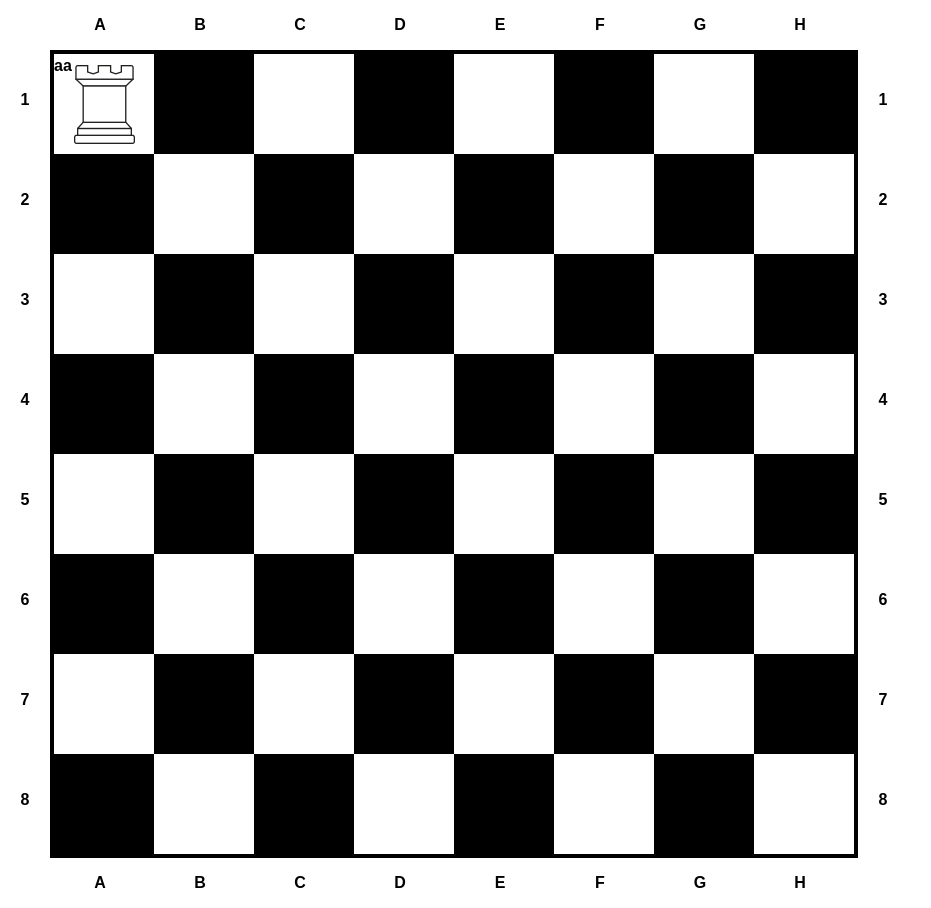
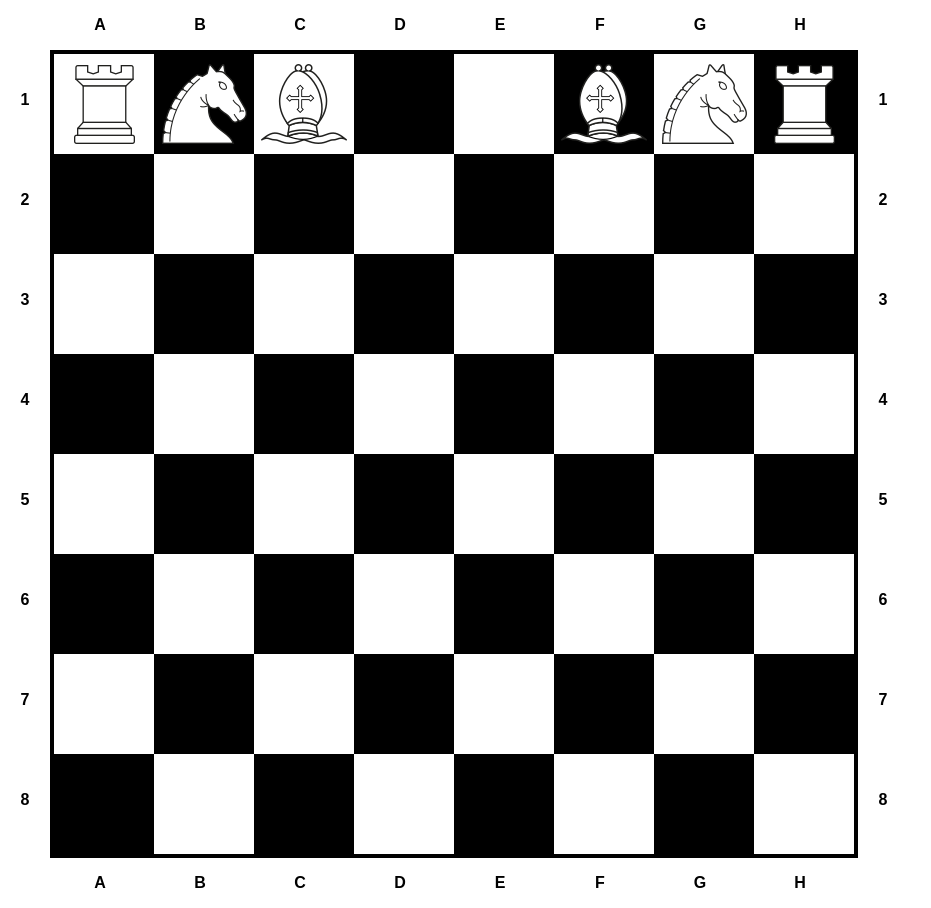
Before and after one commit to mkrawczykowski/wbpack-szachownica, a website built with webpack: page src/index.html in a window 1280 px wide. Shown: the whole page, without its empty margins (0-931 px from the left). Built offline with nearby package versions, Linux system fonts and the light colour scheme.

Commit message:
First auto-generated pieces on board (but no field highlight on hover)

```diff
--- a/src/js/app.js
+++ b/src/js/app.js
@@ -20,7 +20,7 @@ import '../scss/app.scss';
 import lettersHtml from './generate-letters.js';
 import numbersHtml from './generate-numbers.js';
 import chessBoardHtml from './generate-chess-board.js';
-import setPiecesOnChessBoard from './class-pieces.js';
+import { setPiecesOnChessBoard, stylesFromPositions } from './class-pieces.js';
 import { PIECESONCHESSBOARD } from './constants.js';
 
 let gameArea = document.getElementsByClassName('game-border');
@@ -32,7 +32,7 @@ let numbersRight = document.getElementsByClassName('chess-board__numbers--right'
 document.addEventListener("DOMContentLoaded", function () {
 
   let gameAreaFirst = gameArea[0];
-  gameAreaFirst.innerHTML = chessBoardHtml + '<div class="game-border__piece-test">aa</div>';
+  gameAreaFirst.innerHTML = chessBoardHtml;
 
   let lettersTopFirst = lettersTop[0];
   lettersTopFirst.innerHTML = lettersHtml;
@@ -53,7 +53,13 @@ document.addEventListener("DOMContentLoaded", function () {
     }
 
   };
+
+
+  setPiecesOnChessBoard();
+  console.log(PIECESONCHESSBOARD);
+
+  for (const property in PIECESONCHESSBOARD) {
+    console.log(`${property}: `);
+    gameAreaFirst.innerHTML += `<div class="game-border__${PIECESONCHESSBOARD[property].type}-${PIECESONCHESSBOARD[property].color}"` + stylesFromPositions(`${PIECESONCHESSBOARD[property].col}`, `${PIECESONCHESSBOARD[property].row}`) + "></div>";
+  }
 });
-
-setPiecesOnChessBoard();
-console.log(PIECESONCHESSBOARD);
--- a/src/js/class-pieces.js
+++ b/src/js/class-pieces.js
@@ -1,4 +1,4 @@
-import { LETTERS, NUMBERS, PIECESONCHESSBOARD } from './constants.js';
+import { PIECESONCHESSBOARD } from './constants.js';
 
 class Piece {
   constructor(type, color, col, row) {
@@ -7,10 +7,9 @@ class Piece {
     this.row = row;
     this.col = col;
   }
-
 }
 
-export default function setPiecesOnChessBoard() {
+function setPiecesOnChessBoard() {
   //white pieces are generated first
 
   //wieża
@@ -47,30 +46,60 @@ export default function setPiecesOnChessBoard() {
   //black pieces
 
   //wieża
-  PIECESONCHESSBOARD.A8 = new Piece('rook', 'white', 'A', 8);
-  PIECESONCHESSBOARD.H8 = new Piece('rook', 'white', 'H', 8);
+  PIECESONCHESSBOARD.A8 = new Piece('rook', 'black', 'A', 8);
+  PIECESONCHESSBOARD.H8 = new Piece('rook', 'black', 'H', 8);
 
   //skoczek
-  PIECESONCHESSBOARD.B8 = new Piece('knight', 'white', 'B', 8);
-  PIECESONCHESSBOARD.G8 = new Piece('knight', 'white', 'G', 8);
+  PIECESONCHESSBOARD.B8 = new Piece('knight', 'black', 'B', 8);
+  PIECESONCHESSBOARD.G8 = new Piece('knight', 'black', 'G', 8);
 
   //goniec
-  PIECESONCHESSBOARD.C8 = new Piece('bishop', 'white', 'C', 8);
-  PIECESONCHESSBOARD.F8 = new Piece('bishop', 'white', 'F', 8);
+  PIECESONCHESSBOARD.C8 = new Piece('bishop', 'black', 'C', 8);
+  PIECESONCHESSBOARD.F8 = new Piece('bishop', 'black', 'F', 8);
 
   //król
-  PIECESONCHESSBOARD.D8 = new Piece('king', 'white', 'D', 8);
+  PIECESONCHESSBOARD.D8 = new Piece('king', 'black', 'D', 8);
 
   //królowa
-  PIECESONCHESSBOARD.E8 = new Piece('queen', 'white', 'E', 8);
+  PIECESONCHESSBOARD.E8 = new Piece('queen', 'black', 'E', 8);
 
   //piony
-  PIECESONCHESSBOARD.A7 = new Piece('pawn', 'white', 'A', 7);
-  PIECESONCHESSBOARD.B7 = new Piece('pawn', 'white', 'B', 7);
-  PIECESONCHESSBOARD.C7 = new Piece('pawn', 'white', 'C', 7);
-  PIECESONCHESSBOARD.D7 = new Piece('pawn', 'white', 'D', 7);
-  PIECESONCHESSBOARD.E7 = new Piece('pawn', 'white', 'E', 7);
-  PIECESONCHESSBOARD.F7 = new Piece('pawn', 'white', 'F', 7);
-  PIECESONCHESSBOARD.G7 = new Piece('pawn', 'white', 'G', 7);
-  PIECESONCHESSBOARD.H7 = new Piece('pawn', 'white', 'H', 7);
+  PIECESONCHESSBOARD.A7 = new Piece('pawn', 'black', 'A', 7);
+  PIECESONCHESSBOARD.B7 = new Piece('pawn', 'black', 'B', 7);
+  PIECESONCHESSBOARD.C7 = new Piece('pawn', 'black', 'C', 7);
+  PIECESONCHESSBOARD.D7 = new Piece('pawn', 'black', 'D', 7);
+  PIECESONCHESSBOARD.E7 = new Piece('pawn', 'black', 'E', 7);
+  PIECESONCHESSBOARD.F7 = new Piece('pawn', 'black', 'F', 7);
+  PIECESONCHESSBOARD.G7 = new Piece('pawn', 'black', 'G', 7);
+  PIECESONCHESSBOARD.H7 = new Piece('pawn', 'black', 'H', 7);
+
 }
+
+function stylesFromPositions(col, row) {
+
+  let leftFromCol;
+
+  switch (col) {
+    case 'A': leftFromCol = 0;
+      break;
+    case 'B': leftFromCol = '100px';
+      break;
+    case 'C': leftFromCol = '200px';
+      break;
+    case 'D': leftFromCol = '300px';
+      break;
+    case 'E': leftFromCol = '400px';
+      break;
+    case 'F': leftFromCol = '500px';
+      break;
+    case 'G': leftFromCol = '600px';
+      break;
+    case 'H': leftFromCol = '700px';
+      break;
+  }
+
+  return `style="left: ${leftFromCol};"`;
+
+}
+
+export { setPiecesOnChessBoard, stylesFromPositions };
--- a/src/scss/layout/_main.scss
+++ b/src/scss/layout/_main.scss
@@ -82,13 +82,26 @@
       justify-self: center;
       position: relative;
 
-      &__piece-test {
+      @mixin piece-details {
+        width: 100px;
+        height: 100px;
         position: absolute;
         top: 0;
-        left: 0;
+      }
+
+      &__rook-white {
+        @include piece-details;
         background: url("../images/rook-white.png") no-repeat center center;
-        width: 100px;
-        height: 100px;
+      }
+
+      &__knight-white {
+        @include piece-details;
+        background: url("../images/knight-white.png") no-repeat center center;
+      }
+
+      &__bishop-white {
+        @include piece-details;
+        background: url("../images/bishop-white.png") no-repeat center center;
       }
     }
   }
```
Also changed, not shown: src/images/bishop-white.png (added), src/images/knight-white.png (added), src/images/rook-black.svg (deleted), src/images/rook-white.svg (deleted).
